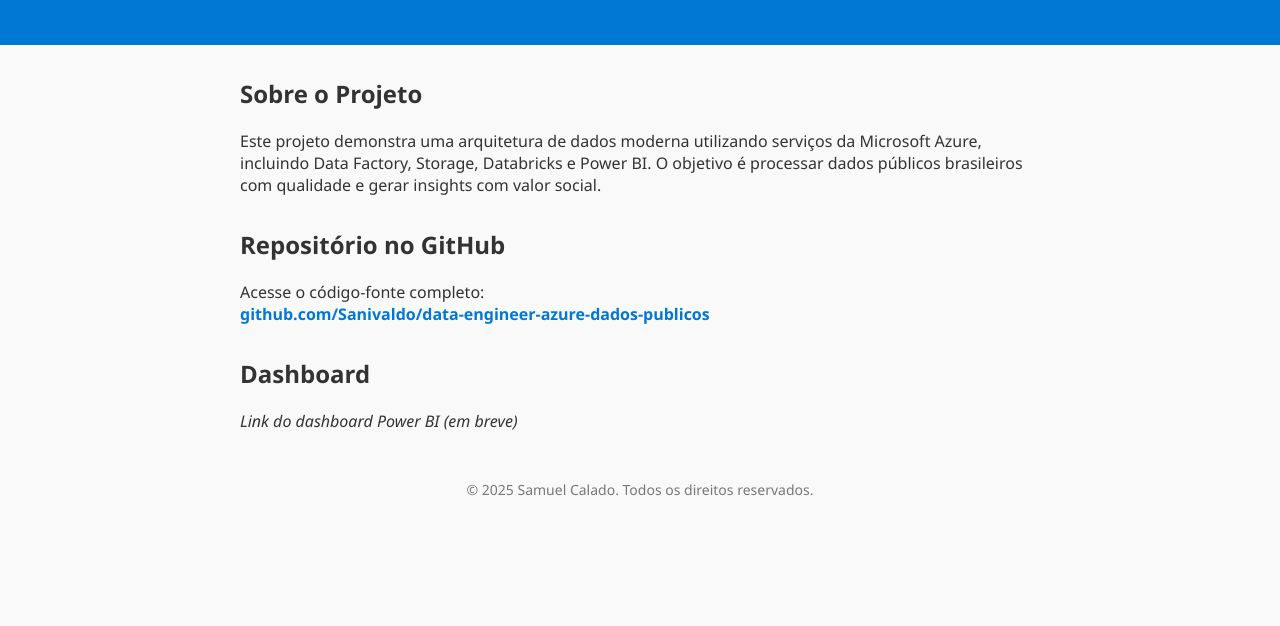
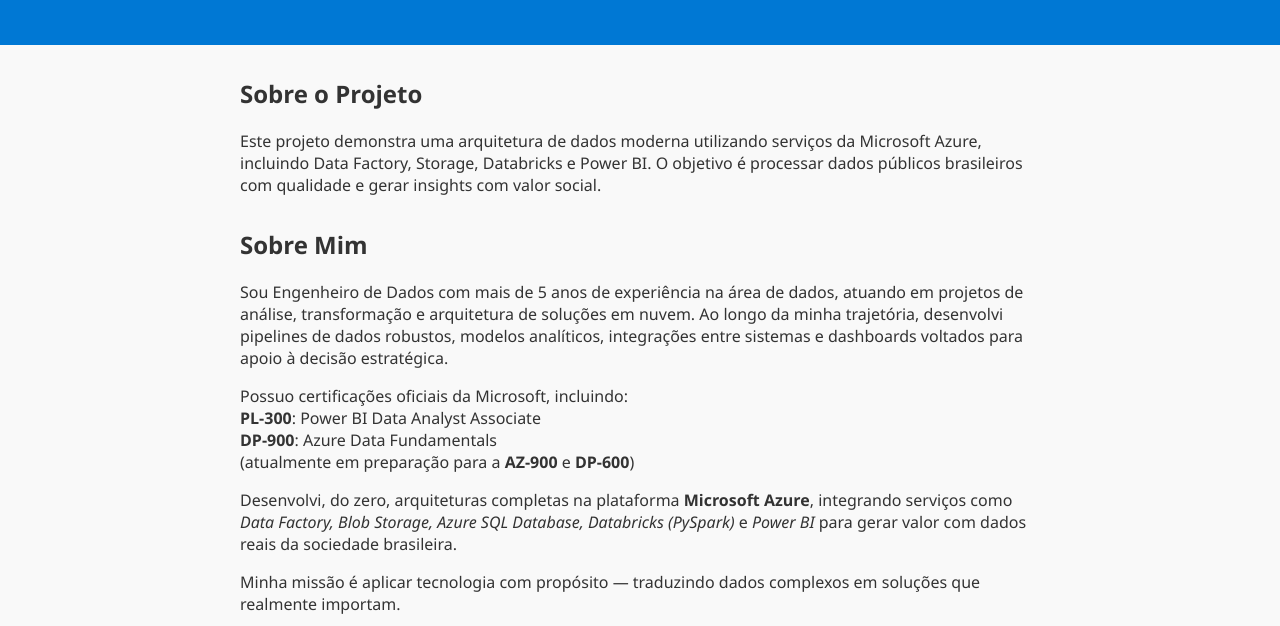
Before and after one commit to Sanivaldo/data-media-clipping-sentiment, a plain HTML site: page index.html in a window 1280 px wide. Shown: the part 174-800 px from the top of the page. Drawn offline with Linux system fonts and the light colour scheme.

Commit message:
Update index.html

```diff
--- a/index.html
+++ b/index.html
@@ -75,6 +75,18 @@
       <p>Este projeto demonstra uma arquitetura de dados moderna utilizando serviços da Microsoft Azure, incluindo Data Factory, Storage, Databricks e Power BI. O objetivo é processar dados públicos brasileiros com qualidade e gerar insights com valor social.</p>
     </section>
 
+
+    <section>
+      <h2>Sobre Mim</h2>
+      <p>Sou Engenheiro de Dados com mais de 5 anos de experiência na área de dados, atuando em projetos de análise, transformação e arquitetura de soluções em nuvem. Ao longo da minha trajetória, desenvolvi pipelines de dados robustos, modelos analíticos, integrações entre sistemas e dashboards voltados para apoio à decisão estratégica.</p>
+      <p>Possuo certificações oficiais da Microsoft, incluindo:<br>
+      <strong>PL-300</strong>: Power BI Data Analyst Associate<br>
+      <strong>DP-900</strong>: Azure Data Fundamentals<br>
+      (atualmente em preparação para a <strong>AZ-900</strong> e <strong>DP-600</strong>)</p>
+      <p>Desenvolvi, do zero, arquiteturas completas na plataforma <strong>Microsoft Azure</strong>, integrando serviços como <em>Data Factory, Blob Storage, Azure SQL Database, Databricks (PySpark)</em> e <em>Power BI</em> para gerar valor com dados reais da sociedade brasileira.</p>
+      <p>Minha missão é aplicar tecnologia com propósito — traduzindo dados complexos em soluções que realmente importam.</p>
+    </section>
+
     <section>
       <h2>Repositório no GitHub</h2>
       <p>
```
